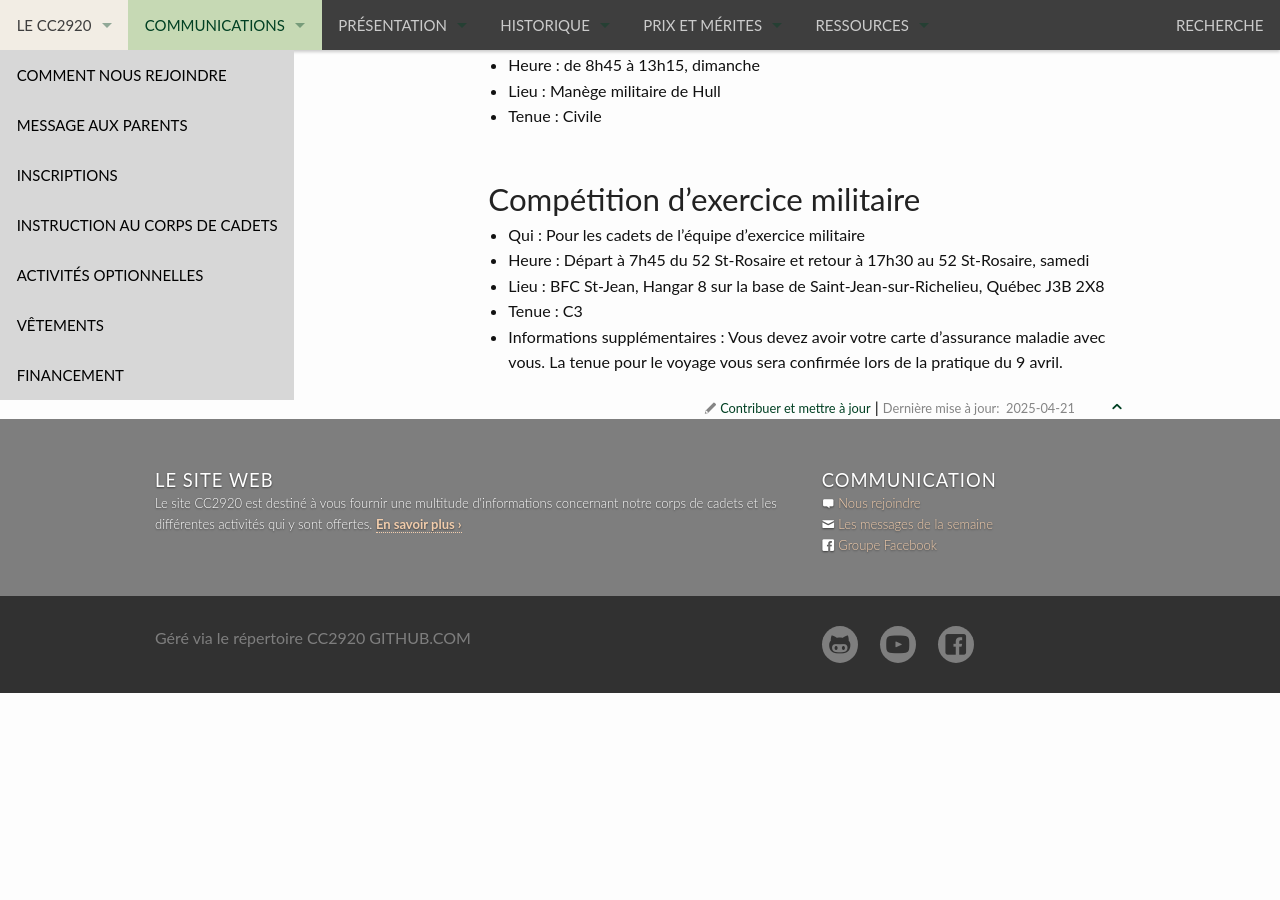
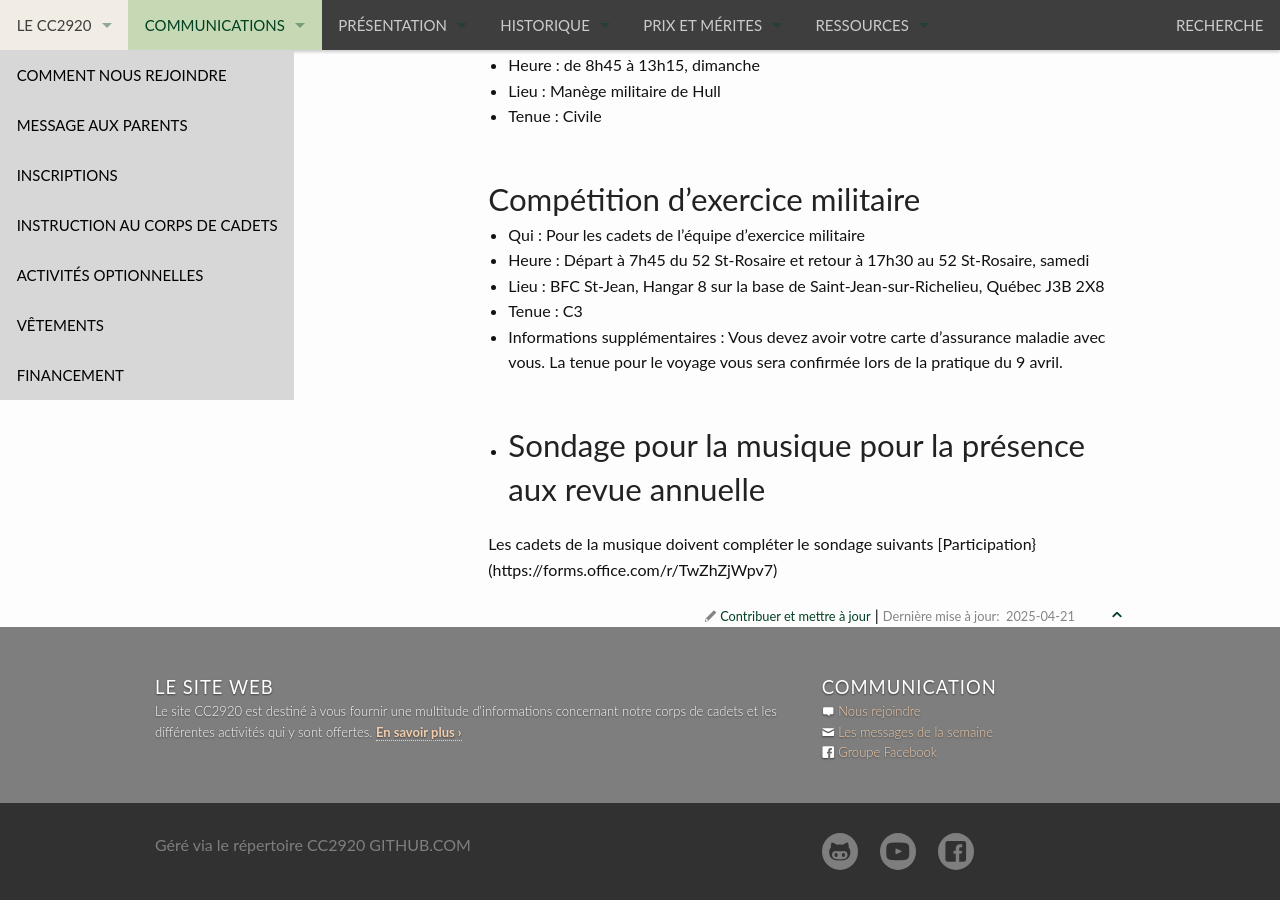
Before and after one commit to CC2920/web, a Jekyll site: the page built from _communications/messages.md, in a window 1280 px wide and 900 px high, scrolled down 3260 px. Built offline with Jekyll 4.4.1, drawn with Linux system fonts in a browser that asks for light colours; before the commit the page ends 3953 px from its top, so only the background shows below that.

Commit message:
Ajout sondage  musique

```diff
--- a/_communications/messages.md
+++ b/_communications/messages.md
@@ -124,3 +124,7 @@ Pour la recevoir avant le cérémonial, il faut payer à la cantine ou faire un
 - Lieu : BFC St-Jean, Hangar 8 sur la base de Saint-Jean-sur-Richelieu, Québec J3B 2X8
 - Tenue : C3
 - Informations supplémentaires : Vous devez avoir votre carte d'assurance maladie avec vous. La tenue pour le voyage vous sera confirmée lors de la pratique du 9 avril.
+-
+## Sondage pour la musique pour la présence aux revue annuelle
+
+Les cadets de la musique doivent compléter le sondage suivants  [Participation}(https://forms.office.com/r/TwZhZjWpv7)
```
